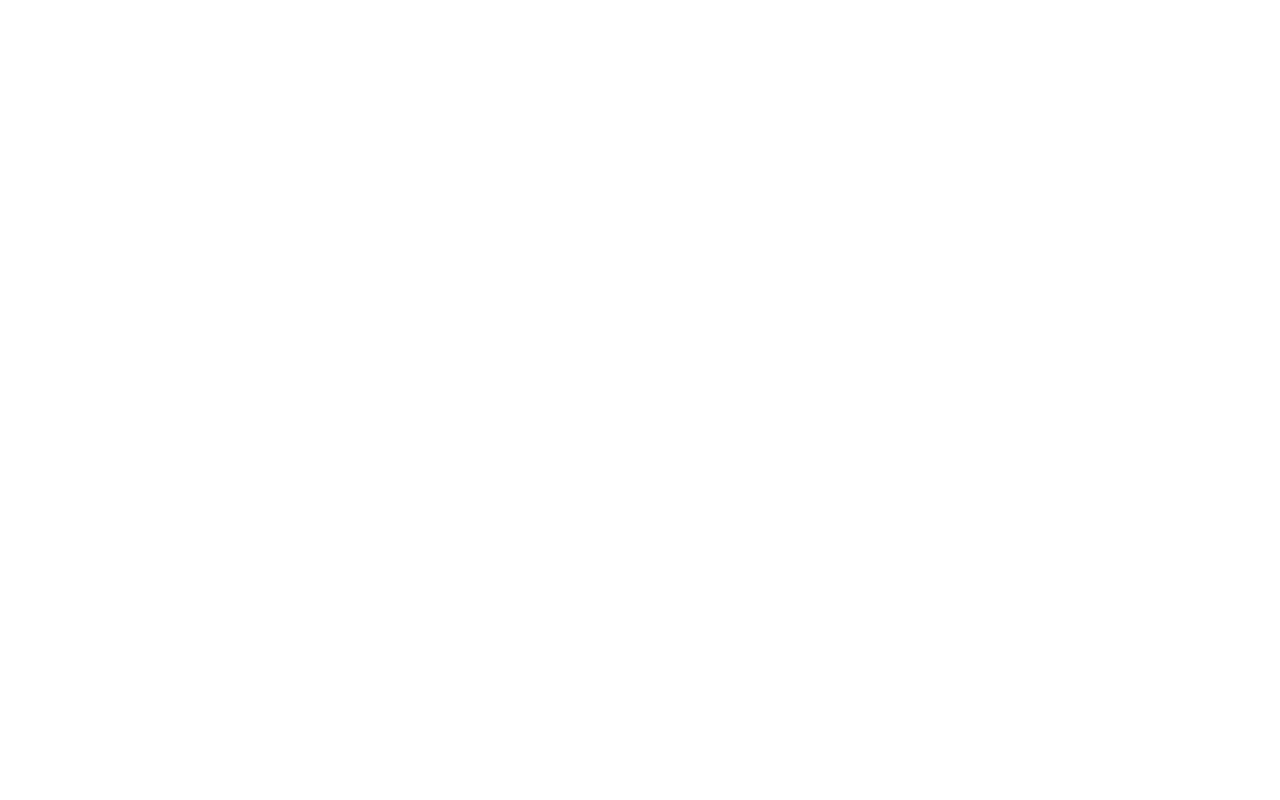
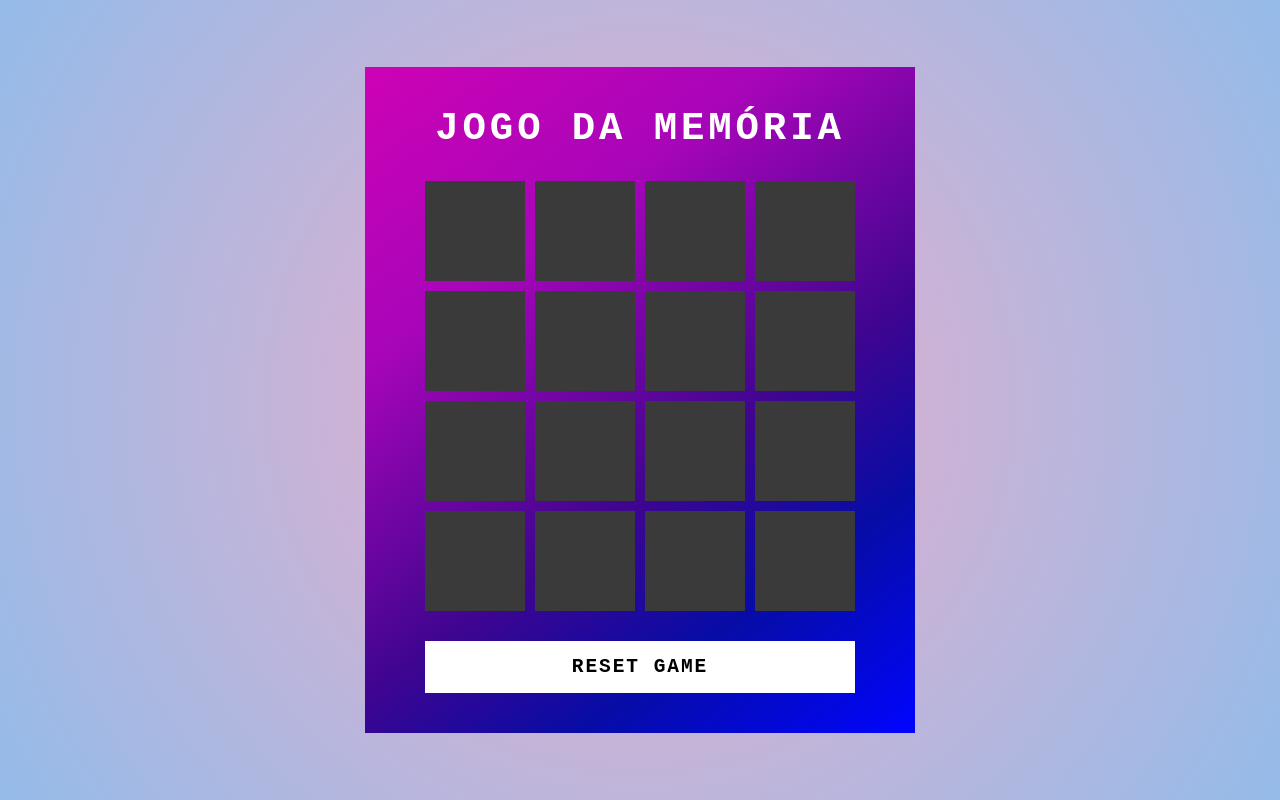
Before and after one commit to thiagocardoso1/jogo-memoria, a plain HTML site: page index.html in a window 1280 px wide. Drawn offline with Linux system fonts and the light colour scheme.

Commit message:
finalização do projeto

```diff
--- a/index.html
+++ b/index.html
@@ -8,6 +8,12 @@
     <link rel="stylesheet" href="./src/styles/main.css">
 </head>
 <body>
+    <div class="container">
+        <h2>JOGO DA MEMÓRIA</h2>
+        <div class="game"></div>
+        <button class="reset" onclick="window.location.reload()">RESET GAME</button>
+    </div>
 
+    <script src="./src/scripts/engine.js" defer></script>
 </body>
 </html>
--- a/src/scripts/engine.js
+++ b/src/scripts/engine.js
@@ -0,0 +1,56 @@
+const emojis = [
+    "😯",
+    "😯",
+    "🫢",
+    "🫢",
+    "🤓",
+    "🤓",
+    "😊",
+    "😊",
+    "🥶",
+    "🥶",
+    "😂",
+    "😂",
+    "😘",
+    "😘",
+    "🫡",
+    "🫡",
+];
+let openCards = [];
+
+
+let suflleEmojis = emojis.sort(() => (Math.random() - 0.5));
+
+for (let i = 0; i < emojis.length; i++) {
+    let box = document.createElement("div");
+    box.className = "item";
+    box.innerHTML = suflleEmojis[i];
+    box.onclick = handleClick;
+    document.querySelector(".game").appendChild(box);
+}
+
+function handleClick() {
+    if (openCards.length < 2) {
+       this.classList.add("boxOpen");
+       openCards.push(this);
+    }
+
+    if (openCards.length == 2) {
+        setTimeout(checkMatch, 500);
+    }
+}
+
+function checkMatch() {
+    if (openCards[0].innerHTML === openCards[1].innerHTML) {
+        openCards[0].classList.add("boxMatch");
+        openCards[1].classList.add("boxMatch");
+    } else {
+        openCards[0].classList.remove("boxOpen");
+        openCards[1].classList.remove("boxOpen");
+    }
+    openCards = [];
+
+    if (document.querySelectorAll(".boxOpen").length == emojis.length) {
+        alert("Você venceu!");
+    }
+}
--- a/src/styles/main.css
+++ b/src/styles/main.css
@@ -0,0 +1,110 @@
+body {
+    min-height: 100vh;
+    min-width: 100vw;
+
+    display: flex;
+    justify-content: center;
+    align-items: center;
+    min-height: 100vh;
+
+    background: rgb(238,174,202);
+    background: radial-gradient(circle, rgba(238,174,202,1) 0%, rgba(148,187,233,1) 100%);
+
+    user-select: none;
+}
+
+.container {
+    position: relative;
+    display: flex;
+    flex-direction: column;
+    justify-content: center;
+    align-items: center;
+    gap: 30px;
+
+    background: rgb(206,2,181);
+    background: linear-gradient(144deg, rgba(206,2,181,1) 0%, rgba(168,5,185,1) 28%, rgba(63,5,144,1) 59%, rgba(7,12,166,1) 77%, rgba(0,5,255,1) 100%);
+
+    padding: 40px 60px;
+}
+
+h2 {
+    font-size: 3em;
+    color: #ffffff;
+    letter-spacing: 0.1em;
+}
+
+.reset {
+    padding: 15px 20px;
+    width: 100%;
+
+    color: #000000;
+    background-color: #ffffff;
+
+    border: none;
+    letter-spacing: 0.1em;
+    font-size: 1.5em;
+    font-weight: 600;
+
+    cursor: pointer;
+}
+
+.game {
+    display: flex;
+    flex-flow: row wrap;
+
+    height: 430px;
+    max-width: 430px;
+    gap: 10px;
+
+    transform-style: preserve-3d;
+    perspective: 1000px;
+}
+
+.item {
+    position: relative;
+    height: 100px;
+    width: 100px;
+    display: flex;
+    flex: auto;
+    justify-content: center;
+    align-items: center;
+    background-color: #ffffff;
+
+    font-size: 3em;
+    transform: rotateY(180deg);
+    transition: transform 0.25s ease-in-out;
+}
+
+.item::after {
+    content: "";
+    position: absolute;
+    inset: 0;
+    background: #3a3a3a;
+    transition: 0.25s ease-in-out;
+    transform: translateY(0deg);
+    backface-visibility: hidden;
+}
+
+.item.boxOpen {
+    transform: rotateY(0deg);
+}
+
+.boxOpen::after,
+.boxMatch::after {
+    transform: rotateY(180deg);
+}
+
+@media screen and (max-width: 550px) {
+    * {
+        font-size: 2.6vw;
+    }
+    .container, .container {
+        width: 100%;
+        padding: 15px 30px;
+    }
+
+    .item {
+        height: 18vw;
+        width: 18vw;
+    }
+}
--- a/src/styles/reset.css
+++ b/src/styles/reset.css
@@ -0,0 +1,7 @@
+* {
+    margin: 0;
+    padding: 0;
+    outline: none;
+    box-sizing: border-box;
+    font-family: monospace;
+}
```
